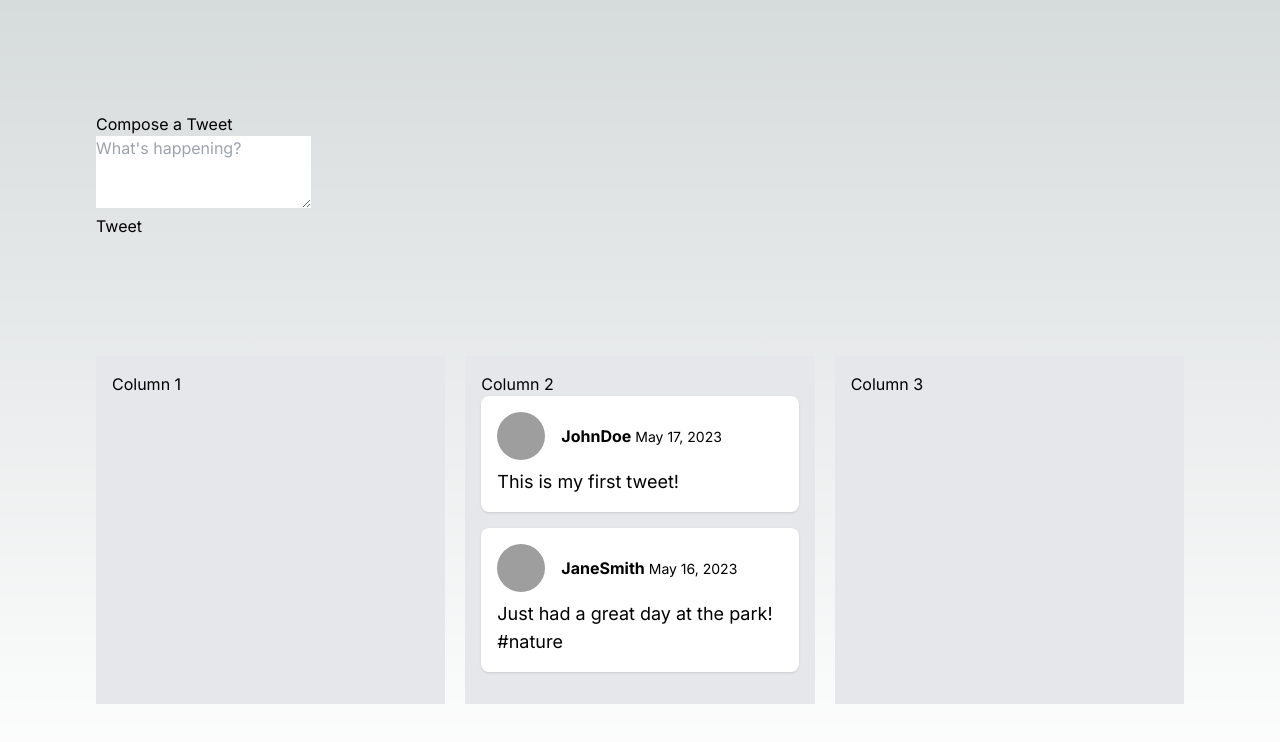
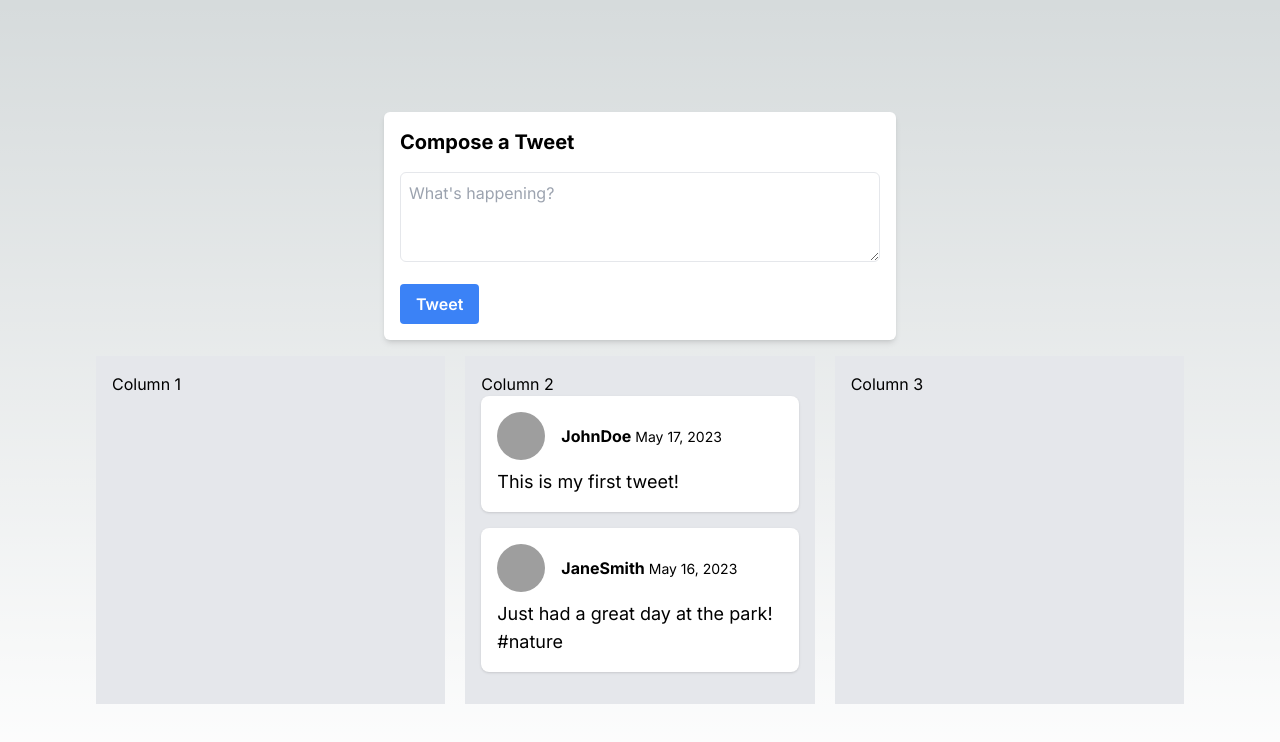
Before and after one commit to NonMint/twitlike, a Next.js app: page / in a window 1280 px wide. Shown: the top 742 px of the page. Built offline with nearby package versions, Linux system fonts and the light colour scheme; grey boxes are pictures that could not be loaded.

Commit message:
updated styling

```diff
--- a/src/app/AddTweet.tsx
+++ b/src/app/AddTweet.tsx
@@ -2,20 +2,18 @@ import React from 'react';
 
 const AddTweet = () => {
   return (
-    <div className="container">
-      <div className="row">
-        <div className="col-lg-8 offset-lg-2">
-          <div className="card mt-4">
-            <div className="card-body">
-              <h5 className="card-title">Compose a Tweet</h5>
-              <form>
-                <div className="form-group">
-                  <textarea className="form-control" rows={3} placeholder="What's happening?"></textarea>
-                </div>
-                <button type="submit" className="btn btn-primary">Tweet</button>
-              </form>
+    <div className="container mx-auto">
+      <div className="max-w-lg mx-auto mt-4">
+        <div className="bg-white shadow-md rounded-md p-4">
+          <h5 className="text-xl font-bold mb-4">Compose a Tweet</h5>
+          <form>
+            <div className="mb-4">
+              <textarea className="w-full border rounded-md p-2 text-gray-700" rows={3} placeholder="What's happening?"></textarea>
             </div>
-          </div>
+            <button type="submit" className="bg-blue-500 hover:bg-blue-600 text-white font-semibold py-2 px-4 rounded">
+              Tweet
+            </button>
+          </form>
         </div>
       </div>
     </div>
```
